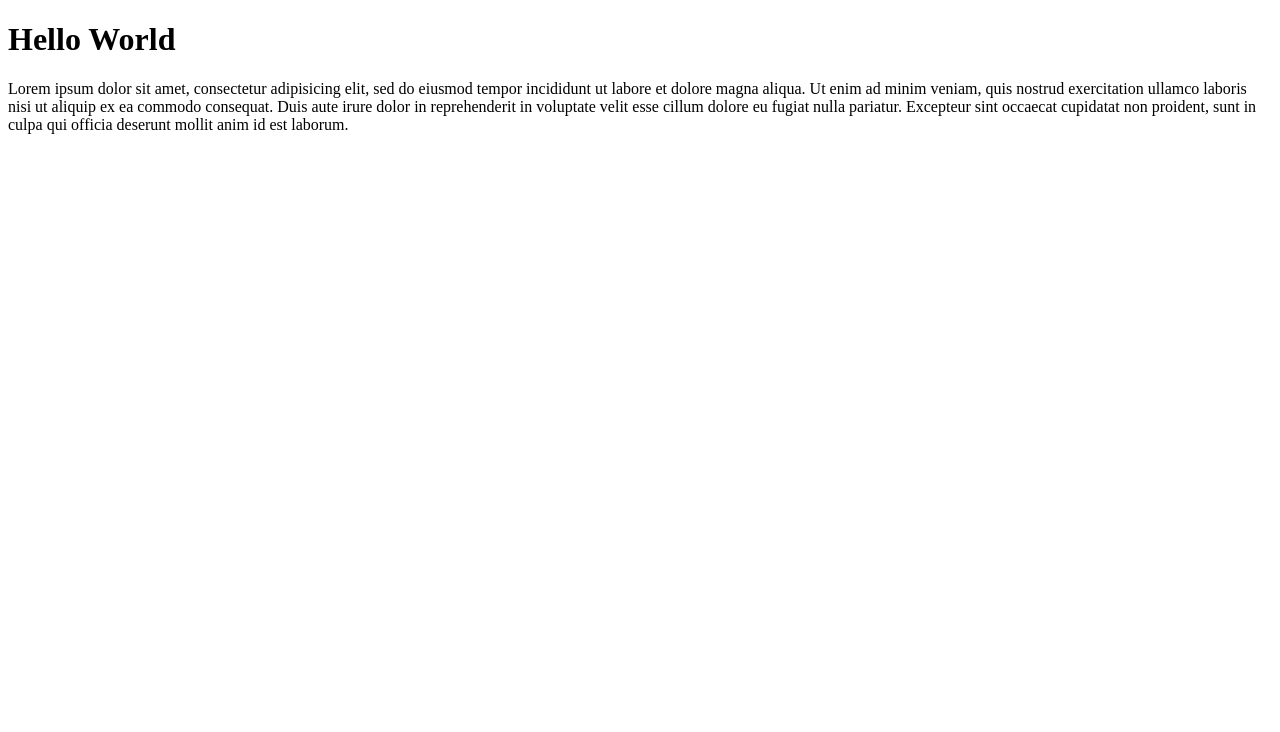
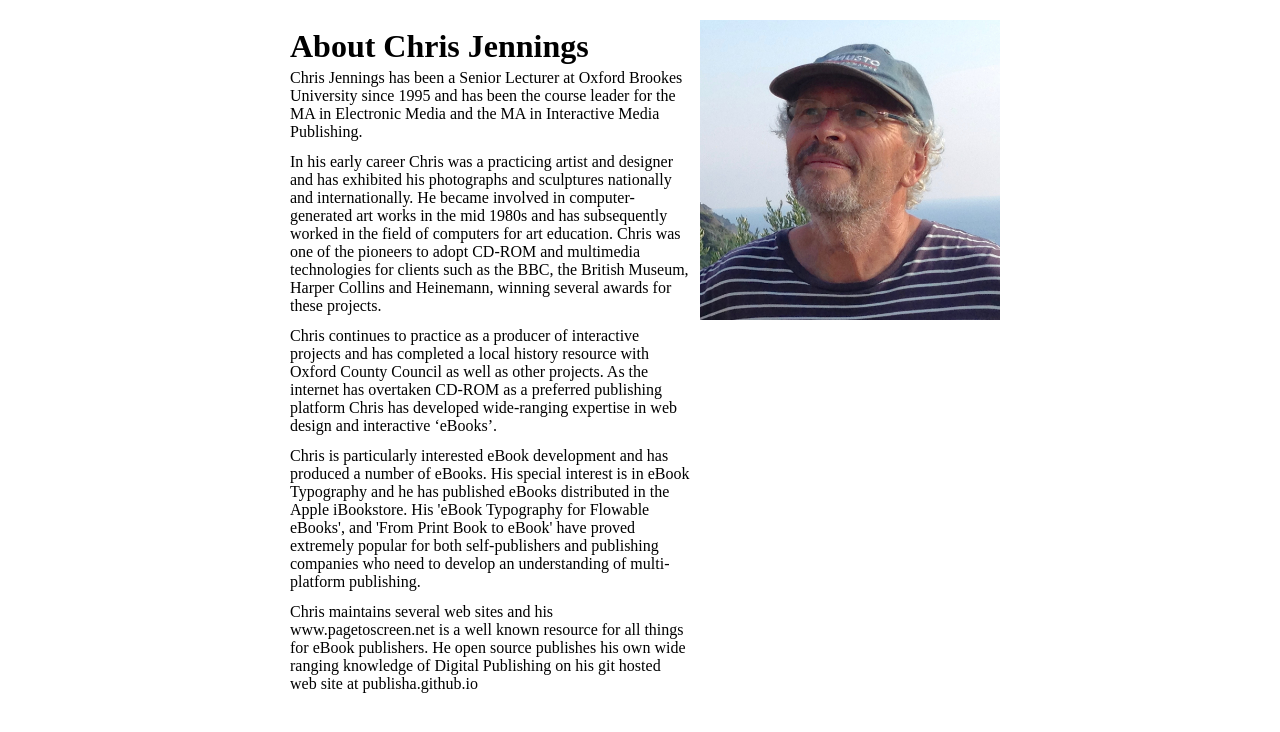
Before and after one commit to chrisatbrookes/bigtext, a Jekyll site: the page aboutme/index.html, which Jekyll copies as it is, in a window 1280 px wide. Shown: the top 732 px of the page. Built offline with Jekyll 4.4.1, drawn with Linux system fonts in a browser that asks for light colours.

Commit message:
first attempt at about me page

```diff
--- a/aboutme/css/styles.css
+++ b/aboutme/css/styles.css
@@ -1,7 +1,38 @@
+* {
+margin:0;
+}
+
 body {
+}
+
+img {
+max-width:100%;
+}
+
+h1 {
+margin: 8px 0 4px 0;
+}
+
+p {
+margin-bottom: 12px;
 
 }
 
-h1 {
+main {
+margin:20px auto;
+display:flex;
+flex-direction: row;
+flex-wrap: wrap;
+justify-content: center;
+}
+
+.info {
+
+flex-basis: 400px;
+margin:0 10px;
+}
+
+.gallery {
+flex-basis: 300px;
 
 }
--- a/aboutme/index.html
+++ b/aboutme/index.html
@@ -4,11 +4,28 @@
   <meta charset="utf-8" />
   <meta name="viewport" content="width=device-width, initial-scale=1.0" />
   <link rel="stylesheet" href="css/styles.css">
-  <title>About me</title>
+  <title>Chris Jennings</title>
 </head>
 <body>
-<h1>Hello World</h1>
-<p>Lorem ipsum dolor sit amet, consectetur adipisicing elit, sed do eiusmod tempor incididunt ut labore et dolore magna aliqua. Ut enim ad minim veniam, quis nostrud exercitation ullamco laboris nisi ut aliquip ex ea commodo consequat. Duis aute irure dolor in reprehenderit in voluptate velit esse cillum dolore eu fugiat nulla pariatur. Excepteur sint occaecat cupidatat non proident, sunt in culpa qui officia deserunt mollit anim id est laborum.
+
+<main>
+<div class="info">
+<h1>About Chris Jennings</h1>
+<p>Chris Jennings has been a Senior Lecturer at Oxford Brookes University since 1995 and has been the course leader for the MA in Electronic Media and the MA in Interactive Media Publishing.
 </p>
+
+<p>In his early career Chris was a practicing artist and designer and has exhibited his photographs and sculptures nationally and internationally. He became involved in computer-generated art works in the mid 1980s and has subsequently worked in the field of computers for art education. Chris was one of the pioneers to adopt CD-ROM and multimedia technologies for clients such as the BBC, the British Museum, Harper Collins and Heinemann, winning several awards for these projects.</p>
+
+
+<p>Chris continues to practice as a producer of interactive projects and has completed a local history resource with Oxford County Council as well as other projects. As the internet has overtaken CD-ROM as a preferred publishing platform Chris has developed wide-ranging expertise in web design and interactive ‘eBooks’.</p>
+
+<p>Chris is particularly interested eBook development and has produced a number of eBooks. His special interest is in eBook Typography and he has published eBooks distributed in the Apple iBookstore. His 'eBook Typography for Flowable eBooks', and 'From Print Book to eBook' have proved extremely popular for both self-publishers and publishing companies who need to develop an understanding of multi-platform publishing.</p>
+
+<p>Chris maintains several web sites and his www.pagetoscreen.net is a well known resource for all things for eBook publishers. He open source publishes his own wide ranging knowledge of Digital Publishing on his git hosted web site at publisha.github.io</p>
+</div>
+<div class="gallery">
+<img src="images/cj.jpg" alt="Picture of Chris in a hat">
+</div>
+</main>
 </body>
 </html>
```
Also changed, not shown: aboutme/images/cj.jpg (added).
